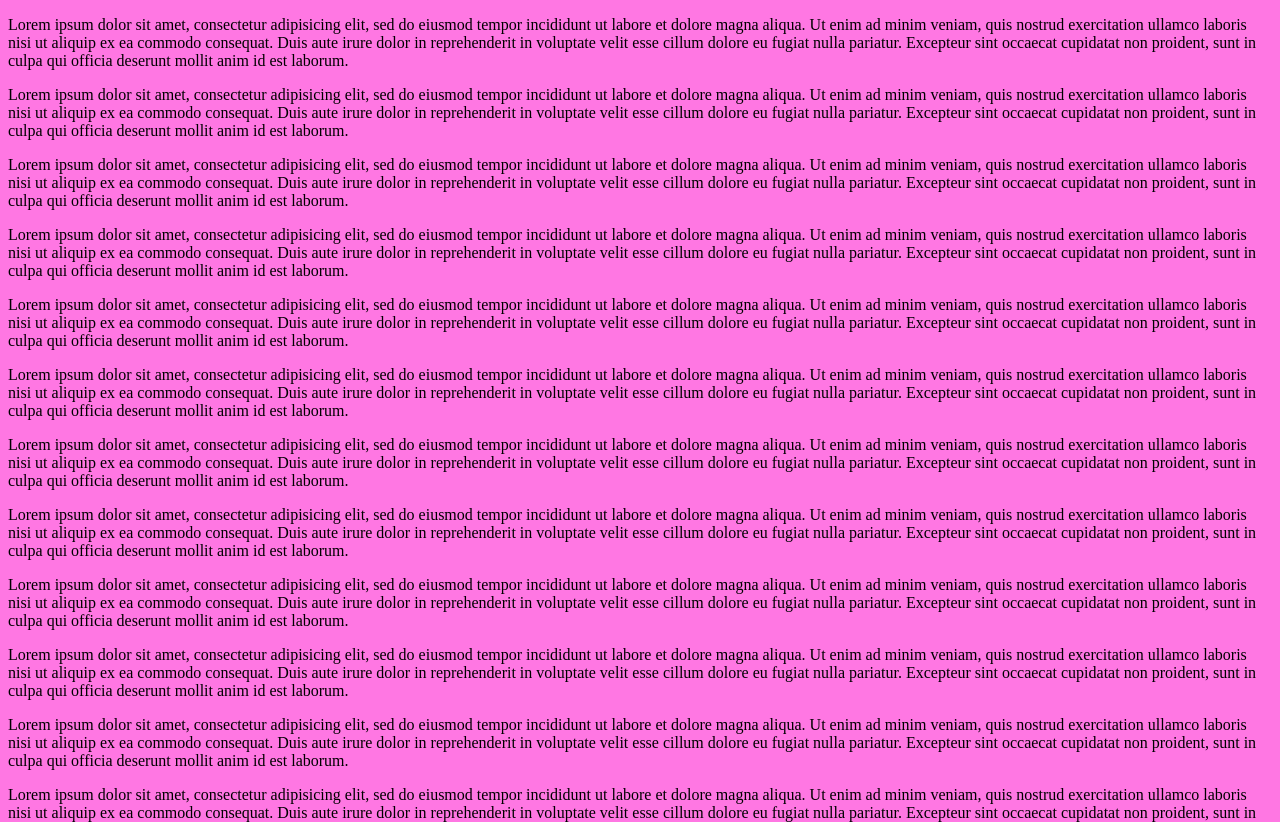
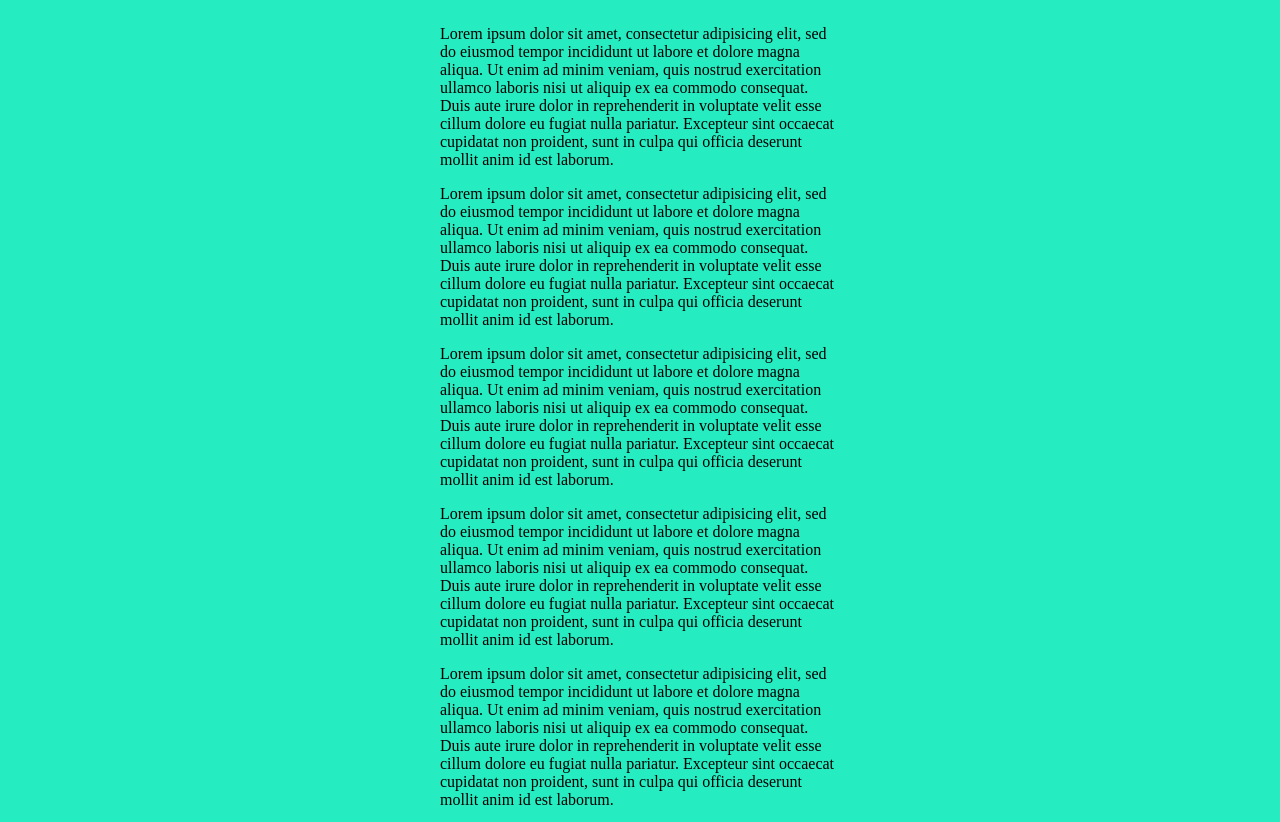
Before and after one commit to maxjacobson/scrolly, a plain HTML site: page index.html in a window 1280 px wide. Shown: the top 822 px of the page. Drawn offline with Linux system fonts and the light colour scheme.

Commit message:
random colors

```diff
--- a/app.js
+++ b/app.js
@@ -1,9 +1,15 @@
+var random_hex = function() {
+  // from http://www.paulirish.com/2009/random-hex-color-code-snippets/
+  var r = '#'+Math.floor(Math.random()*16777215).toString(16);
+  return r;
+};
+
 $(document).ready(function() {
   $("body").addClass("pretty");
   $(document).scroll(function() {
     var position = $(document).scrollTop();
-    if(position > 500) {
-      $("body").toggleClass("ugly");
+    if(position % 5 === 0) {
+      $("body").css("background-color", random_hex());
     }
   });
 });
--- a/style.css
+++ b/style.css
@@ -1,9 +1,5 @@
 body {
   transition: background-color 0.5s ease;
+  width: 400px;
+  margin: 25px auto;
 }
-.pretty {
-  background-color: #FF77E3;
-}
-.ugly {
-  background-color: #81FFDE;
-}
```
